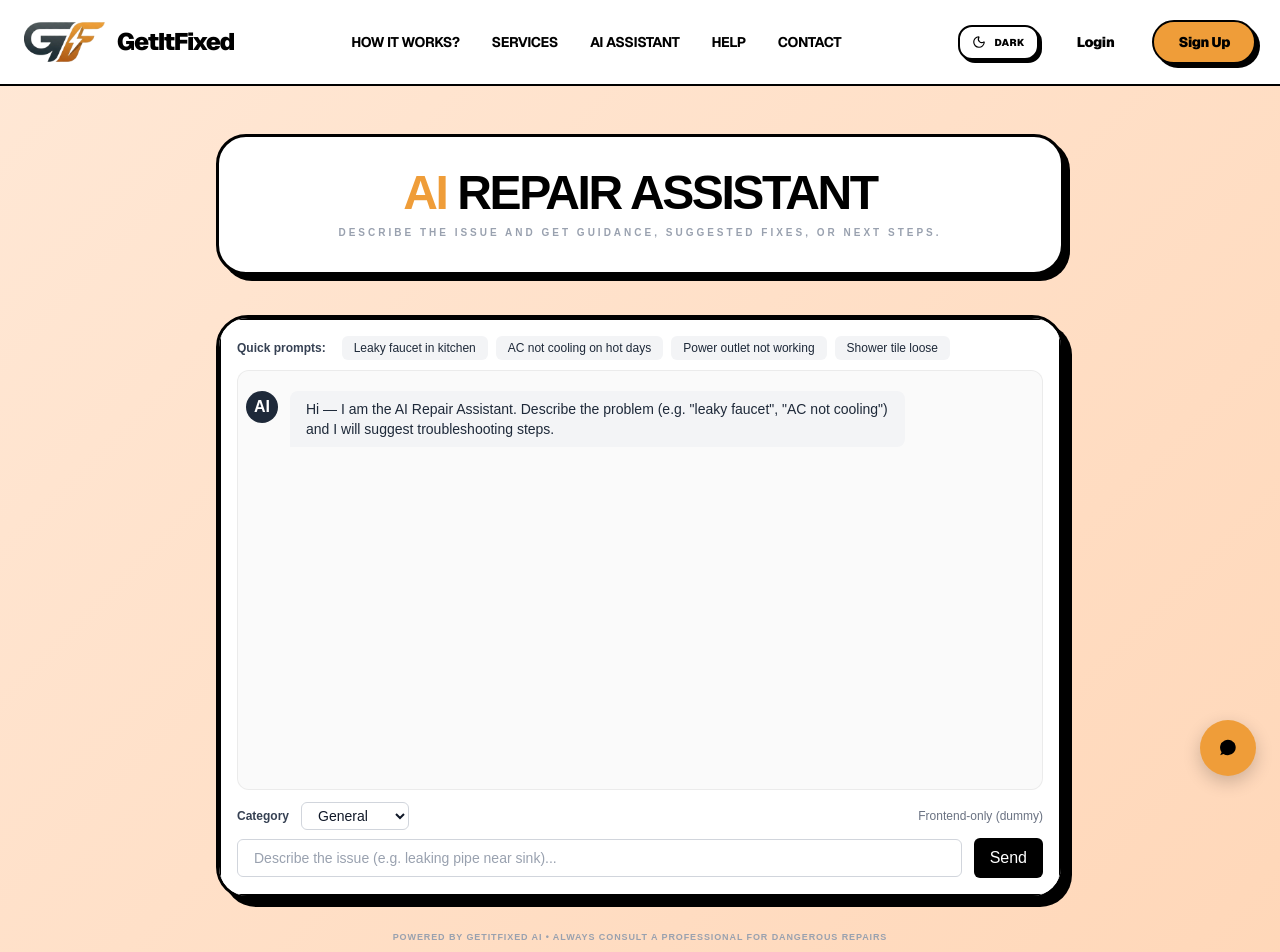
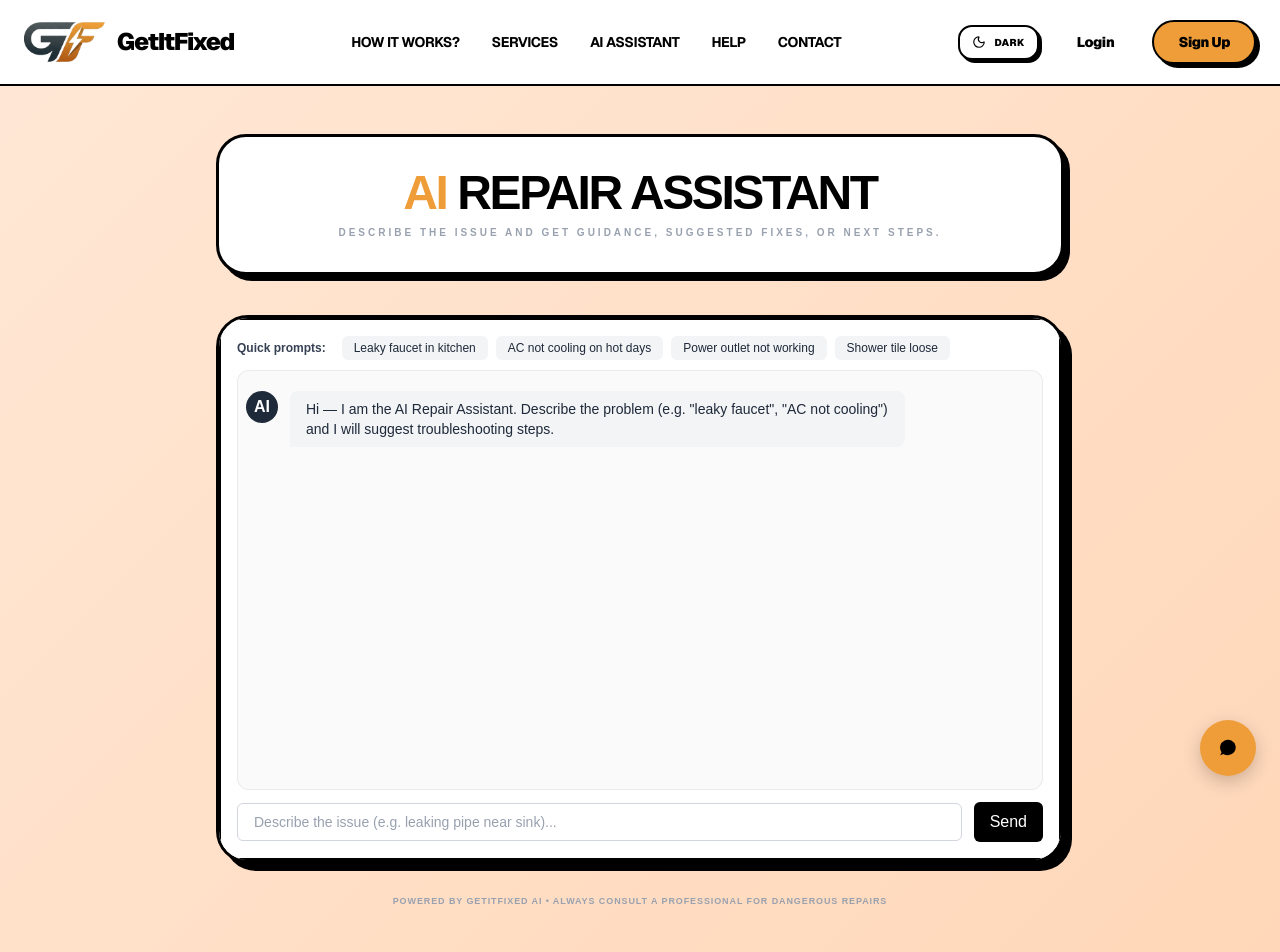
Before and after one commit to kerimkapetanovic/GetItFixed, a Next.js app in the folder frontend/: page /ai-repair-assistant in a window 1280 px wide. Shown: the top 952 px of the page. Built offline with nearby package versions, Linux system fonts and the light colour scheme.

Commit message:
Connected AI chat backend logic to frontend design

```diff
--- a/frontend/src/components/ai-repair/ChatClient.tsx
+++ b/frontend/src/components/ai-repair/ChatClient.tsx
@@ -5,6 +5,7 @@ import MessageBubble from './MessageBubble';
 import InputBar from './InputBar';
 import styles from './styles.module.css';
 import { Message } from '../../types/ai';
+import api from '../../../lib/axios';
 
 const INITIAL_MESSAGES: Message[] = [
   {
@@ -19,7 +20,6 @@ export default function ChatClient() {
   const [messages, setMessages] = useState<Message[]>(INITIAL_MESSAGES);
   const [input, setInput] = useState('');
   const [isThinking, setIsThinking] = useState(false);
-  const [serviceCategory, setServiceCategory] = useState('general');
   const scrollRef = useRef<HTMLDivElement | null>(null);
 
   useEffect(() => {
@@ -33,32 +33,36 @@ export default function ChatClient() {
     setMessages((prev) => [...prev, msg]);
   }
 
-  function simulateAiReply(userText: string) {
+  async function requestAiReply(userText: string) {
     setIsThinking(true);
+    try {
+      const response = await api.post('/api/ai-helper/', { message: userText });
+      const status = response.data?.status;
+      const category = response.data?.category;
+      const explanation = response.data?.explanation;
+      const fallbackMessage = response.data?.message;
 
-    const cannedReply = (() => {
-      if (/leak|faucet|pipe/i.test(userText)) {
-        return `Sounds like a leak. First check if the shut-off valve is working and turn off the water supply. Inspect the connection points and look for loose fittings or damaged washers. If the leak is from a joint, tightening may help. If it's from the faucet body, you may need a replacement cartridge.`;
-      }
-      if (/ac|air|cool/i.test(userText)) {
-        return `If the AC is not cooling, check the thermostat settings, verify the filter is clean, and ensure the outdoor unit is running. If the compressor is not starting or there are strange noises, stop using the unit and consult a technician.`;
-      }
-      if (/electr|power|outlet/i.test(userText)) {
-        return `For electrical issues, switch off power at the breaker before inspecting. Check for tripped breakers, loose outlet connections, or burnt smells. If you are unsure, hire a licensed electrician — electrical faults can be dangerous.`;
-      }
-      return `Thanks for the description. As a first step try these troubleshooting tips: 1) Inspect the obvious parts (connections, filters, switches). 2) Take photos and note error messages. 3) If it’s unsafe (smoke, sparks, major leaks), stop and call a pro. Tell me more details and I can suggest step-by-step actions.`;
-    })();
+      const aiText =
+        status === 'match' && category
+          ? `The category you should look for is "${category}".${explanation ? `\n\n${explanation}` : ''}`
+          : fallbackMessage || explanation || 'I could not generate a clear recommendation right now.';
 
-    // Simulate streaming/typing delay
-    setTimeout(() => {
       appendMessage({
         id: `m-${Date.now()}`,
         role: 'assistant',
-        text: cannedReply,
+        text: aiText,
         timestamp: new Date().toISOString(),
       });
+    } catch {
+      appendMessage({
+        id: `m-${Date.now()}`,
+        role: 'assistant',
+        text: 'The AI helper is currently unavailable. Please try again shortly.',
+        timestamp: new Date().toISOString(),
+      });
+    } finally {
       setIsThinking(false);
-    }, 900 + Math.min(1200, userText.length * 20));
+    }
   }
 
   function handleSend(text: string) {
@@ -71,7 +75,7 @@ export default function ChatClient() {
     };
     appendMessage(userMsg);
     setInput('');
-    simulateAiReply(text.trim());
+    requestAiReply(text.trim());
   }
 
   const quickPrompts = [
@@ -118,23 +122,6 @@ export default function ChatClient() {
         </div>
 
         <div className={styles.footer}>
-          <div className="flex items-center gap-3 mb-2">
-            <label className="text-xs font-semibold text-gray-700 dark:text-zinc-300">Category</label>
-            <select
-              value={serviceCategory}
-              onChange={(e) => setServiceCategory(e.target.value)}
-              className="text-sm border border-gray-300 dark:border-zinc-600 bg-white dark:bg-zinc-800 text-gray-900 dark:text-zinc-100 px-3 py-1 rounded-md"
-              aria-label="Service category"
-            >
-              <option value="general">General</option>
-              <option value="plumbing">Plumbing</option>
-              <option value="electrical">Electrical</option>
-              <option value="hvac">HVAC</option>
-              <option value="carpentry">Carpentry</option>
-            </select>
-            <div className="text-xs text-gray-500 dark:text-zinc-400 ml-auto">Frontend-only (dummy)</div>
-          </div>
-
           <InputBar
             value={input}
             setValue={setInput}
```
